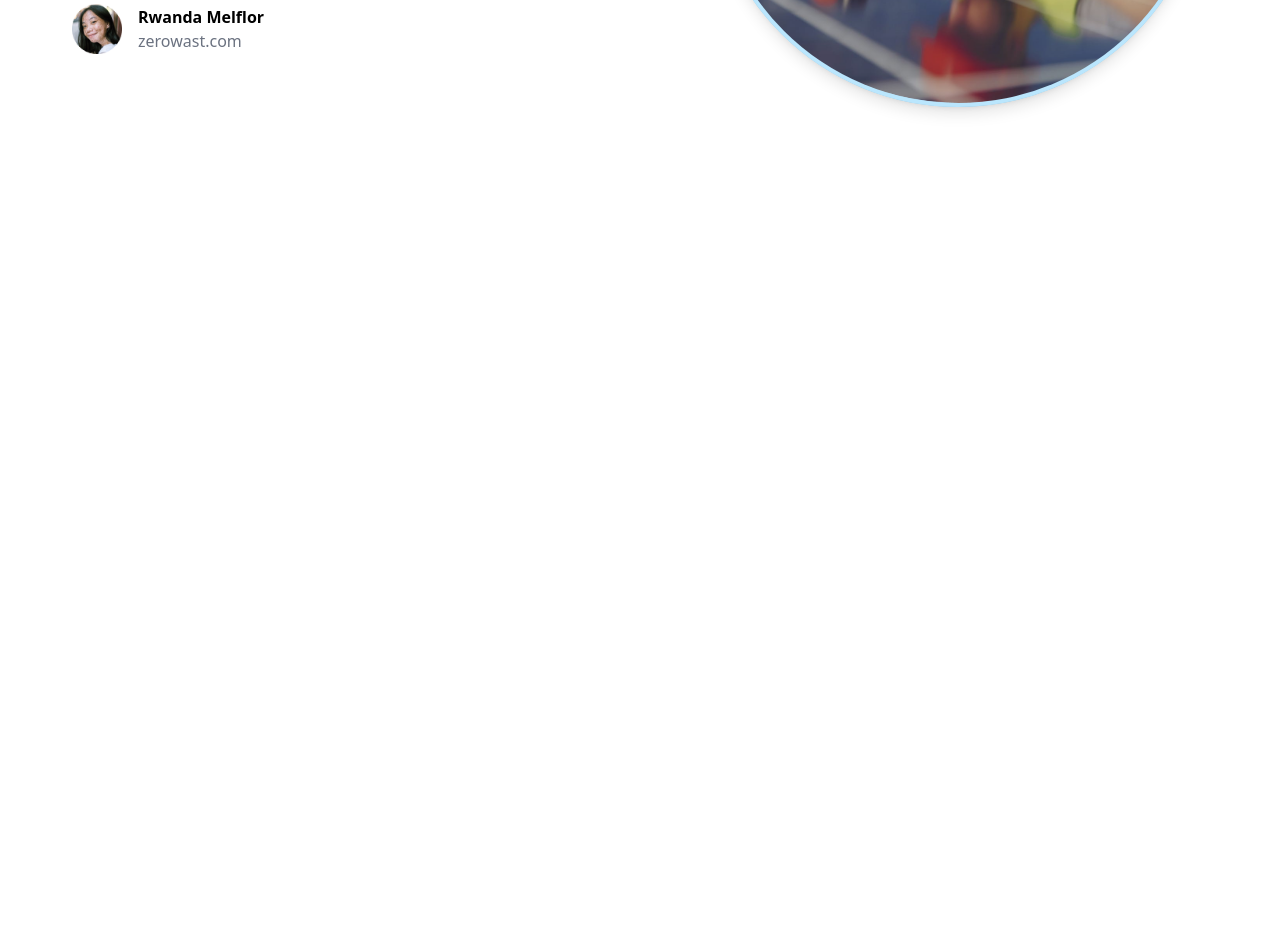
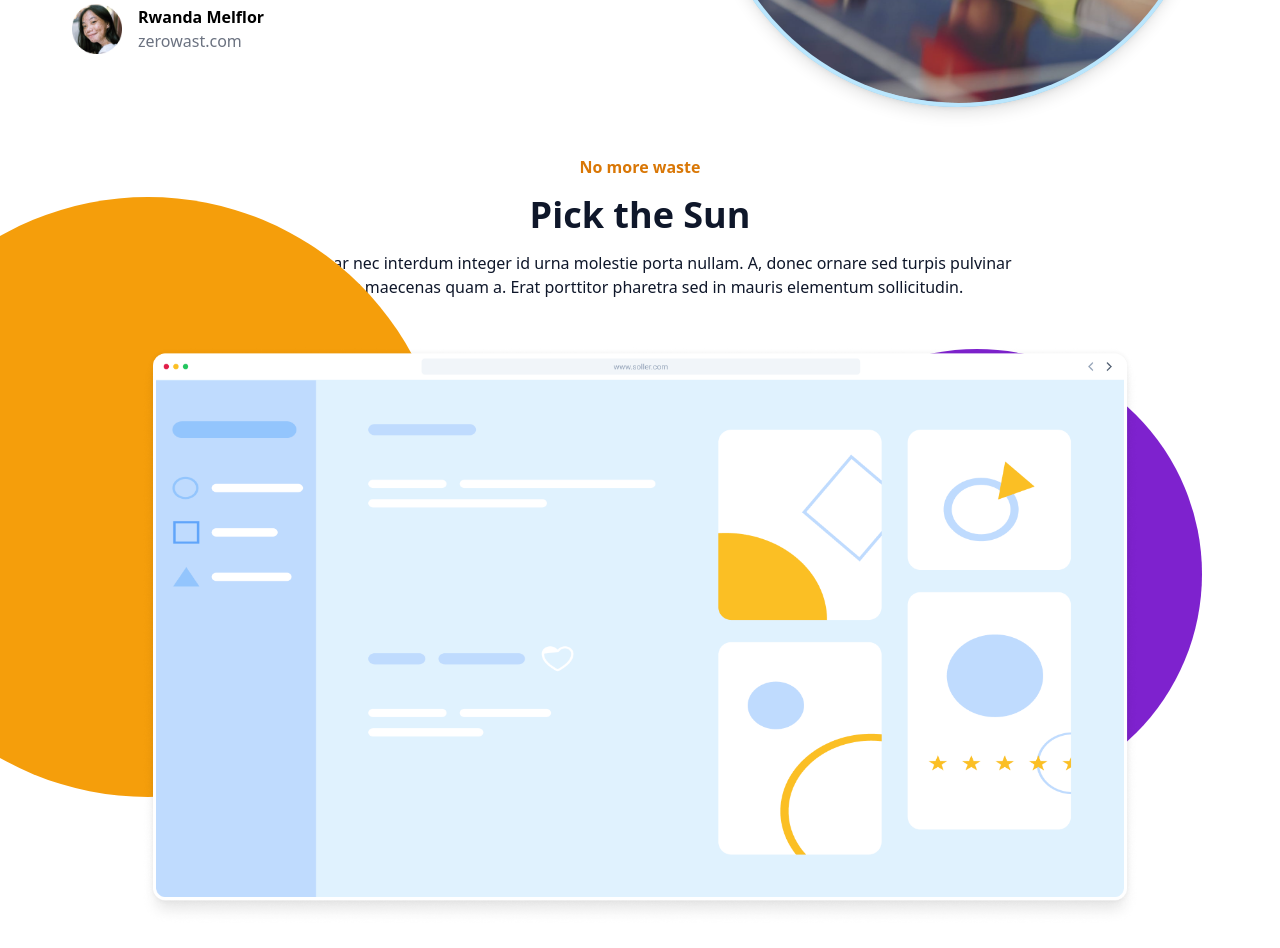
Before and after one commit to PauloAquarius0299/buzzvel-fe-test-2024, a Next.js app: page / in a window 1280 px wide. Shown: the part 520-1468 px from the top of the page. Before the commit the page ends 800 px from the top, so only its background shows below. Built offline with nearby package versions, Linux system fonts and the light colour scheme.

Commit message:
feat: add modal section components

```diff
--- /dev/null
+++ b/app/components/Modal.tsx
@@ -0,0 +1,36 @@
+import Image from 'next/image'
+import React from 'react'
+
+const ModalSection = () => {
+  return (
+    <section className='relative flex flex-col text-center justify-center px-4 py-6'>
+      <div className='text-center py-2 space-y-4'>
+        <p className='text-orangeBold mb-4 font-semibold'>No more waste</p>
+        <h2 className='font-bold text-textColor text-4xl'>Pick the Sun</h2>
+        <p className='text-textColor'>
+          Et pulvinar nec interdum integer id urna molestie porta nullam. A, donec ornare sed turpis pulvinar <br />
+          purus maecenas quam a. Erat porttitor pharetra sed in mauris elementum sollicitudin.
+        </p>
+      </div>
+
+      <div className="relative flex justify-center items-center mt-10">
+        {/* Círculo laranja (aumentado) */}
+        <div className='absolute w-[600px] h-[600px] bg-orange rounded-full z-0' style={{ top: '-150px', left: '-200px' }}></div>
+
+        {/* Círculo roxo (aumentado e movido para baixo) */}
+        <div className='absolute w-[450px] h-[450px] bg-purple rounded-full z-0' style={{ top: '2px', right: '30px' }}></div>
+
+        {/* Imagem centralizada */}
+        <Image
+          src={'/Desktop.png'}
+          alt='desktop'
+          width={1000}
+          height={1000}
+          className='relative z-10'
+        />
+      </div>
+    </section>
+  )
+}
+
+export default ModalSection;
--- a/app/page.tsx
+++ b/app/page.tsx
@@ -1,12 +1,14 @@
 import Header from "./components/Header";
 import Hero from "./components/Hero";
+import ModalSection from "./components/Modal";
 
 
 export default function Home() {
   return (
-    <main className="mx-auto max-w-8xl px-4 sm:px-6 lg:px-8">
+    <main className="mx-auto max-w-8xl px-4 sm:px-6 lg:px-8 bg-white">
       <Header />
       <Hero />
+      <ModalSection />
     </main>
   );
 }
--- a/tailwind.config.ts
+++ b/tailwind.config.ts
@@ -15,10 +15,12 @@ const config: Config = {
         orange: "#F59E0B",
         cyanOrange: "#FBBF24",
         purpleBold: "#581C87",
+        orangeBold: "#D97706",
         cyanPurple: "#A252EE",
       },
     },
   },
   plugins: [],
 };
+
 export default config;
```
Also changed, not shown: public/Desktop.png (added).
